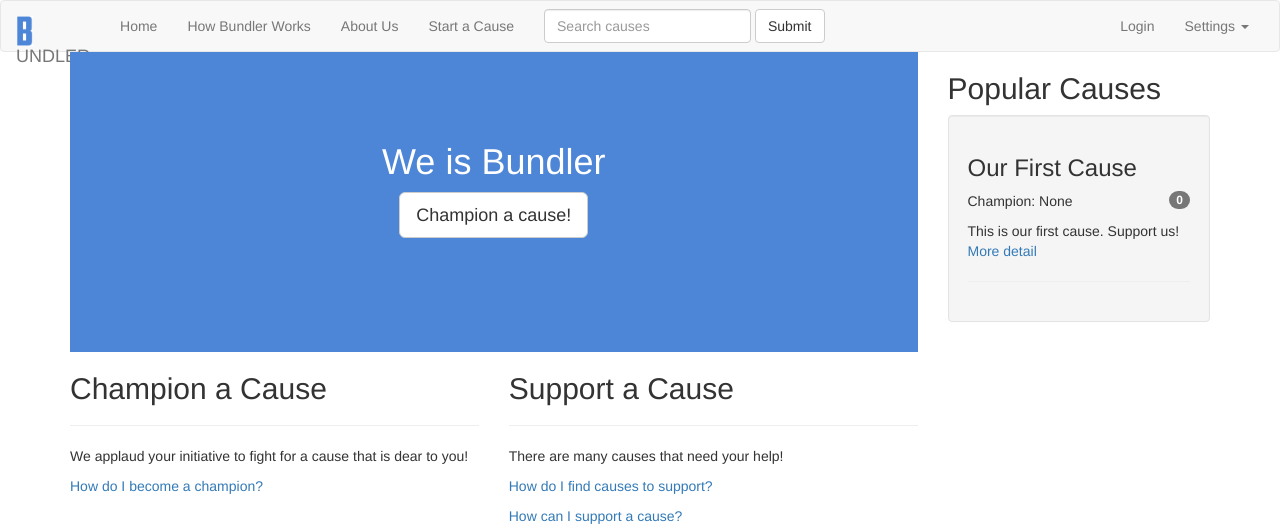
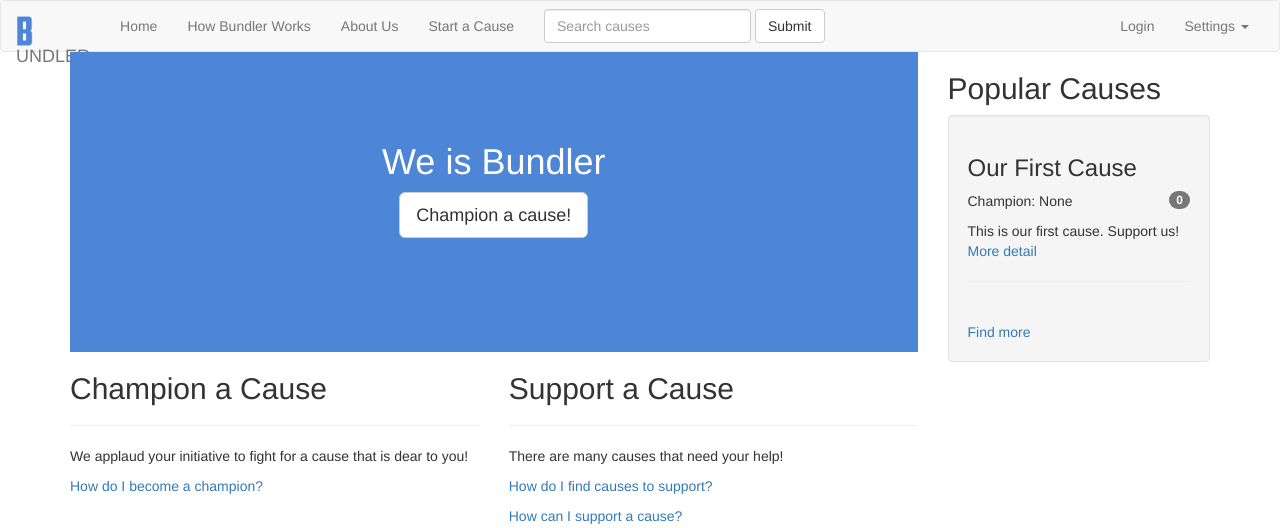
Before and after one commit to msunardi/bundler, a Django app: page /cause/ in a window 1280 px wide. Shown: the top 528 px of the page. Run offline with Django 3.2, Linux system fonts and the light colour scheme; data comes from the database, SQL or seed files in the repository; parts of the project's set-up code (start-up, migrations or seed data) failed here and were passed over; some libraries are stand-ins or nearby versions.

Commit message:
More template refinements

```diff
--- a/bundlerco/cause/templates/base.html
+++ b/bundlerco/cause/templates/base.html
@@ -59,6 +59,7 @@
 	</head>
 	<body>
 		<a name="top"></a>
+		<map title="Navigation Bar">
 			<nav class="navbar navbar-default" role="navigation">
 				<div class="container-fluid">
 					<div class="navbar-header">
@@ -102,6 +103,7 @@
 				    </div><!-- /.navbar-collapse -->
 				</div>
 			</nav>
+		</map>
 		<div id="wrap">
 		{% block container %}
 		{% block container_top %}{% endblock %}
--- a/bundlerco/cause/templates/cause_detail.html
+++ b/bundlerco/cause/templates/cause_detail.html
@@ -18,7 +18,8 @@
 
 	<hr>
 	<p>
-		Social networks, share this cause
+		<center><a class="btn btn-primary btn-lg" href="#" title="Support this cause">Support!</a></center>
+
 	</p>
 </div>
 
--- a/bundlerco/cause/templates/index.html
+++ b/bundlerco/cause/templates/index.html
@@ -53,10 +53,12 @@
 
 
 				{{ object.description|truncatechars:50 }}
-				<a href="{% url "cause:detail" pk=object.pk %}">More detail</a>
+				<p><a href="{% url "cause:detail" pk=object.pk %}">More detail</a></p>
 
 			<hr />
 		{% endfor %}
+		<br>
+		<a href="{% url 'cause:list' %}" title="List of all Causes">Find more</a>
 	</div>
 </div>
 {% endblock %}
```
Lines whose indentation alone changed are shown as unchanged.
